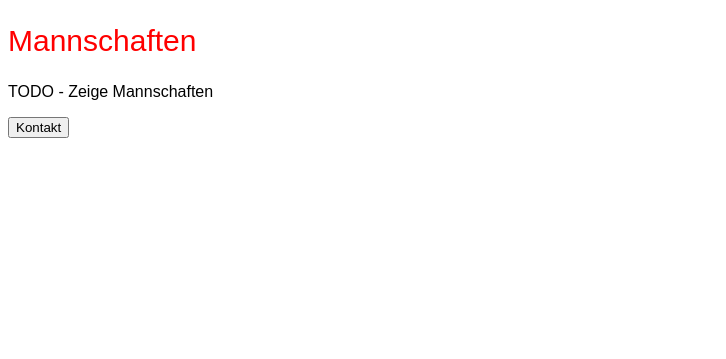
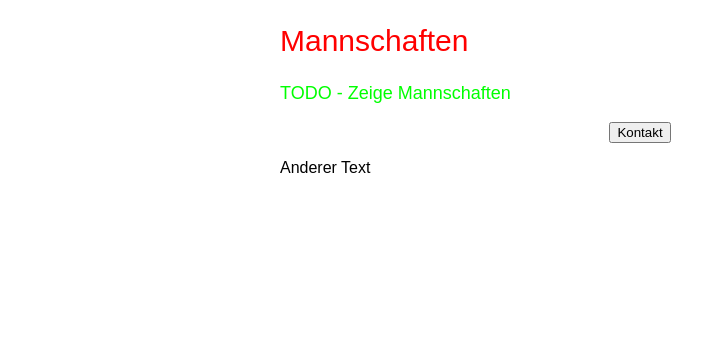
Before and after one commit to ruzlf9/HSV, a Flask app: page / in a window 1280 px wide. Shown: the part 441-800 px from the top of the page, without its empty margins (0-726 px from the left). Run offline with Flask 3, Linux system fonts and the light colour scheme.

Commit message:
Minor changes

```diff
--- a/templates/home.html
+++ b/templates/home.html
@@ -23,19 +23,36 @@
         font-weight: normal;
       }
 
+      .bodytext {
+        font-family: sans-serif;
+        font-weight: normal;
+        font-size: 18px;
+        color: rgb(0, 255, 0);
+      }
+
       #balls {
         width: 100%;
         height: 360px;
         object-fit: cover;
       }
+
+      #container {
+        max-width: 720px;
+        margin: 0 auto;
+      }
     </style>
   </head>
 
   <body>
-    <h1> HSV - Scouting  </h1>
-    <img id = "balls" src="https://hsv--rudizulauf.repl.co/static/Bild.jpg">
-    <h2> Mannschaften </h2>
-    <p> TODO - Zeige Mannschaften</p>
-    <button> Kontakt </button>
+    <div id="container">
+      <h1> HSV - Scouting  </h1>
+      <img id = "balls" src="https://hsv--rudizulauf.repl.co/static/Bild.jpg">
+      <h2> Mannschaften </h2>
+      <p class="bodytext"> TODO - Zeige Mannschaften</p>
+      <div style="text-align:center;">
+         <button> Kontakt </button>
+      </div>
+      <p> Anderer Text</p>
+    </div>
   </body>
 </html>
```
